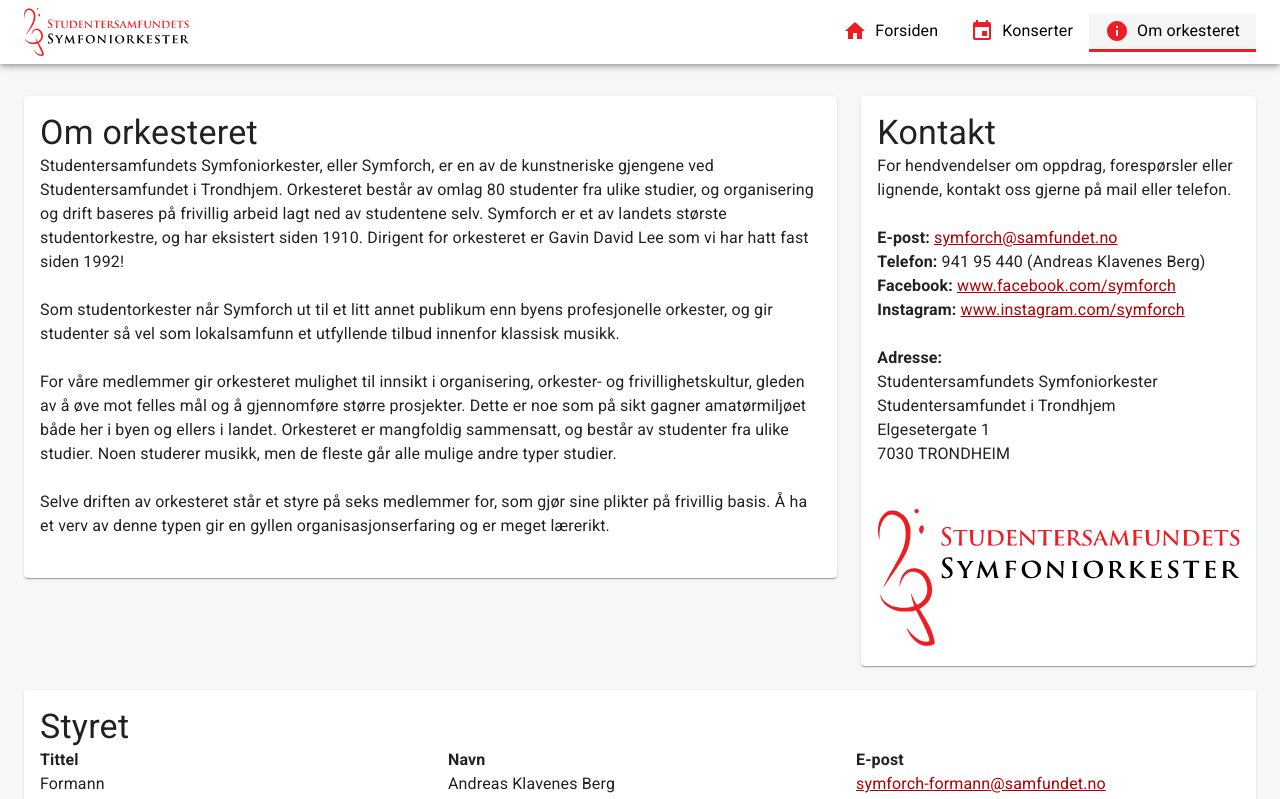
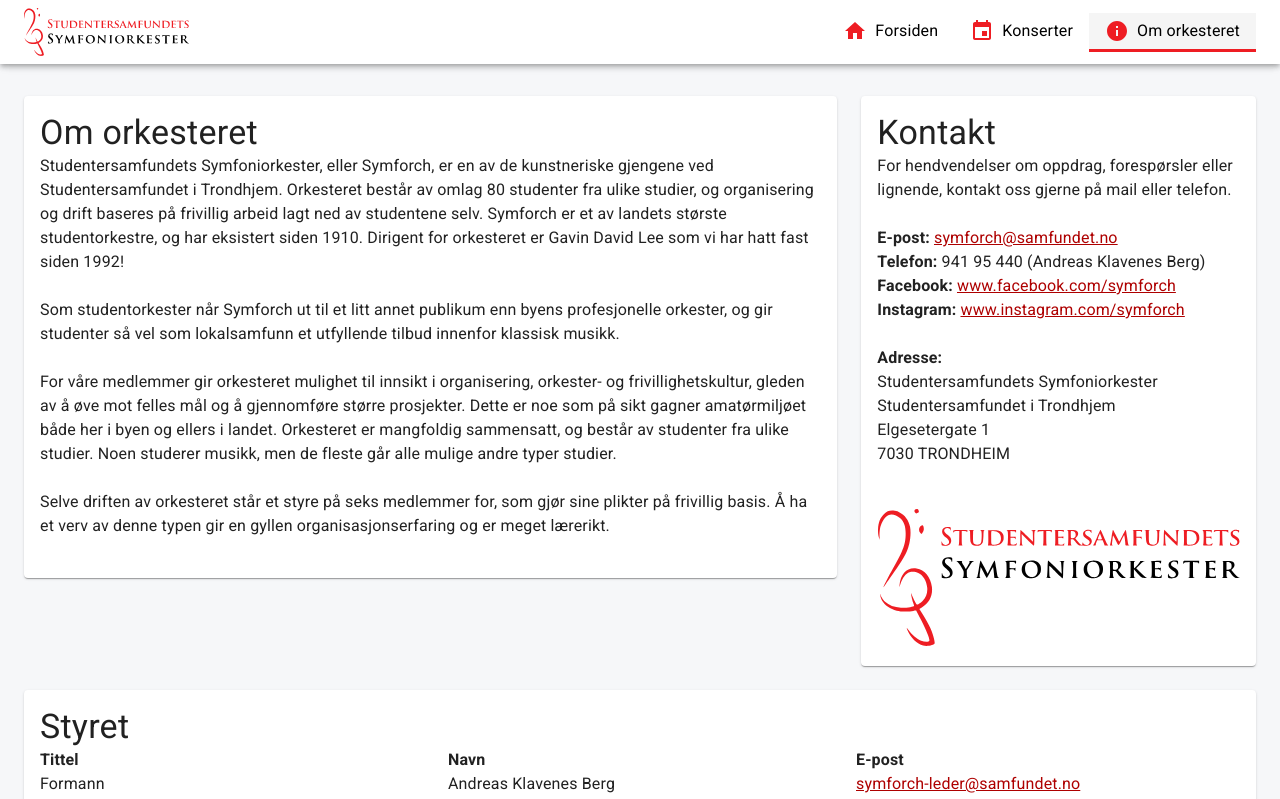
Before and after one commit to sigurdskogmo/symforch-web, a React (Create React App) app: page /om in a window 1280 px wide. Shown: the top 799 px of the page. Built offline with nearby package versions, Linux system fonts and the light colour scheme.

Commit message:
Change email of orchestra leader

```diff
--- a/src/views/AboutView/index.js
+++ b/src/views/AboutView/index.js
@@ -142,7 +142,7 @@
                                                 </Grid>
                                                 <Grid item lg={4}>
                                                     <b>E-post</b><br />
-                                                    <a href='mailto:symforch-formann@samfundet.no'>symforch-formann@samfundet.no</a><br />
+                                                    <a href='mailto:symforch-leder@samfundet.no'>symforch-leder@samfundet.no</a><br />
                                                     <a href='mailto:symforch-nestleder@samfundet.no'>symforch-nestleder@samfundet.no</a><br />
                                                     <a href='mailto:symforch-kasserer@samfundet.no'>symforch-kasserer@samfundet.no</a><br />
                                                     <a href='mailto:symforch-material@samfundet.no'>symforch-material@samfundet.no</a><br />
```
